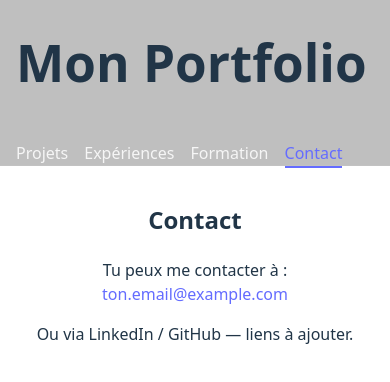
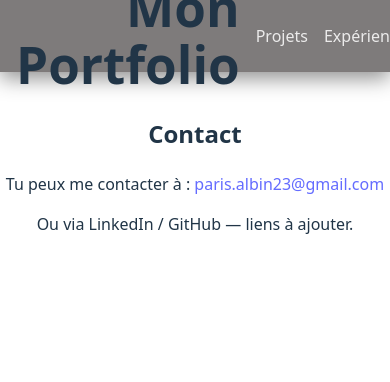
Before and after one commit to Albin5223/portfolio, a React app in the folder frontend/: page /contact in a window 390 px wide. Shown: the top 382 px of the page. Built offline with nearby package versions, Linux system fonts and the light colour scheme; the HTML template or start-up script is replaced by a standard one.

Commit message:
Mise en place du header

```diff
--- a/frontend/src/App.css
+++ b/frontend/src/App.css
@@ -6,70 +6,51 @@
   text-align: center;
 }
 
-.logo {
-  height: 6em;
-  padding: 1.5em;
-  will-change: filter;
-  transition: filter 300ms;
-}
-.logo:hover {
-  filter: drop-shadow(0 0 2em #646cffaa);
-}
-.logo.react:hover {
-  filter: drop-shadow(0 0 2em #61dafbaa);
-}
-
-@keyframes logo-spin {
-  from {
-    transform: rotate(0deg);
-  }
-  to {
-    transform: rotate(360deg);
-  }
-}
-
-@media (prefers-reduced-motion: no-preference) {
-  a:nth-of-type(2) .logo {
-    animation: logo-spin infinite 20s linear;
-  }
-}
-
-.card {
-  padding: 2em;
-}
-
-.read-the-docs {
-  color: #888;
-}
-
 /* Projects grid */
+/* Section des projets : mise en page et styles des cartes */
 .projects-grid {
   display: grid;
-  grid-template-columns: repeat(auto-fit, minmax(240px, 1fr));
-  gap: 1rem;
-  margin-top: 1rem;
+  /* single-column layout: projects stacked vertically */
+  /*
+    Mise en page en colonne unique pour présenter les projets empilés.
+    max-width limite la largeur pour conserver une lecture confortable.
+  */
+  max-width: 900px;
+  margin: 1.25rem auto 0 auto;
+  grid-template-columns: 1fr;
+  gap: 1.25rem; /* padding between cards */
   align-items: start;
+  justify-items: stretch;
 }
 
 .project-card {
+  /* Carte représentant un projet */
   background: linear-gradient(180deg, rgba(255,255,255,0.02), rgba(255,255,255,0.01));
   border: 1px solid rgba(255,255,255,0.04);
-  padding: 1rem;
-  border-radius: 8px;
+  padding: 1.25rem;
+  border-radius: 10px;
   text-align: left;
-  min-height: 120px;
+  /* Hauteur minimale pour éviter que la carte ne soit trop compacte */
+  min-height: 140px;
   display: flex;
   flex-direction: column;
   justify-content: space-between;
+  /* Animation légère au survol */
+  transition: transform 180ms ease, box-shadow 180ms ease;
+  transform-origin: center;
+  will-change: transform;
 }
 
-.project-title {
-  margin: 0 0 0.5rem 0;
-  font-size: 1.15rem;
+/* Animation au survol de la carte de projet */
+.project-card:hover {
+  transform: scale(1.03);
+  box-shadow: 0 10px 30px rgba(0,0,0,0.35);
+  z-index: 5;
 }
 
+
 .project-desc {
-  color: rgba(255,255,255,0.75);
+  color: rgba(2, 2, 2, 0.75);
   flex: 1 1 auto;
   margin-bottom: 0.75rem;
 }
@@ -85,19 +66,14 @@
   font-weight: 600;
 }
 
-@media (max-width: 640px) {
-  .projects-grid {
-    grid-template-columns: 1fr;
-  }
-}
-
 /* Header styles */
 .site-header {
   --site-header-height: 72px; /* utilisé pour le padding-top du contenu */
   position: sticky;
   top: 0;
-  z-index: 1000;
+  z-index: 0;
   border-bottom: 1px solid rgba(255,255,255,0.04);
+  /* Fond semi-transparent pour laisser transparaître légèrement l'arrière-plan */
   background: rgba(0,0,0,0.25);
   width: 100%;
 }
@@ -123,14 +99,6 @@
 .nav-list a { color: rgba(255,255,255,0.85); text-decoration: none }
 .nav-list a.active { color: #646cff; border-bottom: 2px solid #646cff; padding-bottom: 2px }
 
-@media (max-width: 720px) {
-  .site-header-inner { flex-direction: column; align-items: flex-start }
-  .nav-list { width: 100%; justify-content: space-between }
-}
-
 .app-main {
   width: 100%;
-  margin: 0;
-  padding: 1rem;
-  padding-top: calc(var(--site-header-height) + 1.5rem);
 }
--- a/frontend/src/App.tsx
+++ b/frontend/src/App.tsx
@@ -1,4 +1,5 @@
 import './App.css'
+import './header.css'
 import { BrowserRouter, Routes, Route } from 'react-router-dom'
 import Header from './components/Header'
 import Home from './pages/Home'
@@ -12,6 +13,8 @@ function App() {
     <BrowserRouter>
       <div>
         <Header />
+        {/* spacer pour réserver la place du header dans le flux */}
+        <div className="site-header-spacer" aria-hidden="true" />
 
         <main className="app-main">
           <Routes>
--- a/frontend/src/components/Header.tsx
+++ b/frontend/src/components/Header.tsx
@@ -1,8 +1,39 @@
 import { NavLink } from "react-router-dom";
+import { useEffect, useRef, useState } from "react";
+import "../header.css";
 
 export default function Header() {
+  const [hidden, setHidden] = useState(false);
+  const lastY = useRef(0);
+
+  useEffect(() => {
+    lastY.current = window.scrollY || window.pageYOffset || 0;
+
+    const onScroll = () => {
+      const currentY = window.scrollY || window.pageYOffset || 0;
+      const delta = currentY - lastY.current;
+
+      // petit seuil pour ignorer micro-mouvements
+      const THRESHOLD = 5;
+      if (Math.abs(delta) < THRESHOLD) return;
+
+      if (currentY > lastY.current) {
+        // descente -> cacher
+        setHidden(true);
+      } else if (currentY < lastY.current) {
+        // montée -> afficher
+        setHidden(false);
+      }
+
+      lastY.current = currentY;
+    };
+
+    window.addEventListener("scroll", onScroll, { passive: true });
+    return () => window.removeEventListener("scroll", onScroll);
+  }, []);
+
   return (
-    <header className="site-header">
+    <header className={`site-header ${hidden ? "site-header--hidden" : ""}`}>
       <div className="site-header-inner">
         <h1 className="brand">
           <NavLink to="/">Mon Portfolio</NavLink>
--- /dev/null
+++ b/frontend/src/header.css
@@ -0,0 +1,61 @@
+/* Styles spécifiques pour le comportement d'apparition/disparition du header */
+/* Définition globale de la hauteur du header (utilisée pour le padding du contenu) */
+:root {
+  --site-header-height: 72px;
+}
+
+.site-header {
+  position: fixed;
+  top: 0;
+  left: 0;
+  right: 0;
+  height: var(--site-header-height);
+  display: flex;
+  align-items: center;
+  background: #5a5757; /* couleur grise solide */
+  border-bottom: 1px solid rgba(119, 91, 91, 0.06);
+  transition: transform 220ms cubic-bezier(.2,.9,.2,1), box-shadow 220ms ease, background 160ms ease;
+  z-index: 1000;
+}
+
+/* Masque le header en le décalant vers le haut */
+.site-header--hidden {
+  transform: translateY(-110%);
+  box-shadow: none;
+}
+
+/* Quand le header est visible, renforce la séparation visuelle */
+.site-header:not(.site-header--hidden) {
+  background: #7e7b7b;
+  box-shadow: 0 6px 20px rgba(0,0,0,0.45);
+}
+
+.site-header-inner {
+  width: 100%;
+  max-width: 1280px;
+  margin: 0 auto;
+  padding: 0 1rem;
+  display: flex;
+  align-items: center;
+  justify-content: space-between;
+}
+
+/* Assure que le contenu principal commence sous le header fixe
+   - Utilise une valeur de repli (72px) si la variable CSS est absente. */
+.app-main {
+  /* Ne pas ajouter de padding égal à la hauteur du header ici car
+     nous réservons déjà cet espace avec .site-header-spacer dans le DOM.
+     Gardons juste un petit padding vertical pour l'espacement visuel. */
+  padding-top: 0.5rem;
+  scroll-padding-top: var(--site-header-height, 72px);
+}
+
+/* Petite règle de sécurité pour les éléments qui peuvent créer un stacking context */
+.project-card { position: relative; z-index: 0; }
+
+/* Espace réservé (spacer) égal à la hauteur du header pour empêcher
+   le contenu d'être recouvert lorsque le header apparaît/disparaît */
+.site-header-spacer {
+  height: var(--site-header-height, 72px);
+  width: 100%;
+}
--- a/frontend/src/pages/Contact.tsx
+++ b/frontend/src/pages/Contact.tsx
@@ -2,7 +2,7 @@ export default function Contact() {
   return (
     <main style={{ padding: "1rem 0" }}>
       <h2>Contact</h2>
-      <p>Tu peux me contacter à : <a href="mailto:ton.email@example.com">ton.email@example.com</a></p>
+      <p>Tu peux me contacter à : <a href="mailto:paris.albin23@gmail.com">paris.albin23@gmail.com</a></p>
       <p>Ou via LinkedIn / GitHub — liens à ajouter.</p>
     </main>
   );
--- a/frontend/src/pages/Projects.tsx
+++ b/frontend/src/pages/Projects.tsx
@@ -38,7 +38,7 @@ export default function ProjectList() {
 
   return (
     <section className="card">
-      <h2>Mes projets</h2>
+      <h2>Mes projets universitaires</h2>
 
       {loading && <p>Chargement des projets…</p>}
 
@@ -74,6 +74,9 @@ export default function ProjectList() {
           ))}
         </div>
       )}
+
+      <h2>Mes projets personnels</h2>
     </section>
+
   );
 }
```
Also changed, not shown: 2 other files (tests, documents, lock files or other folders).
